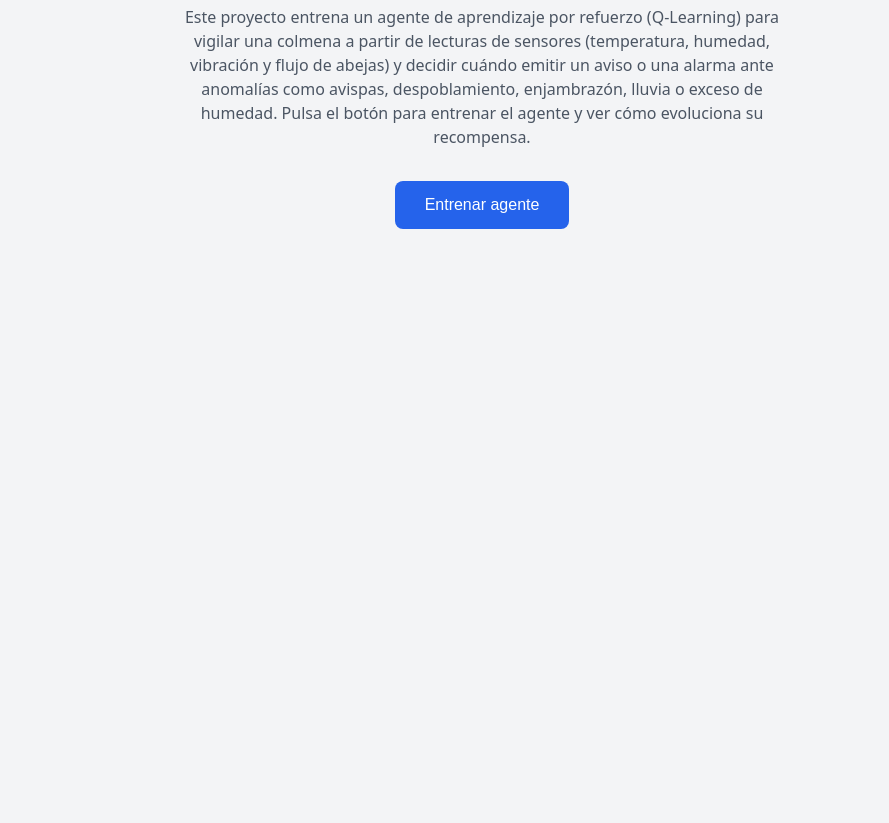
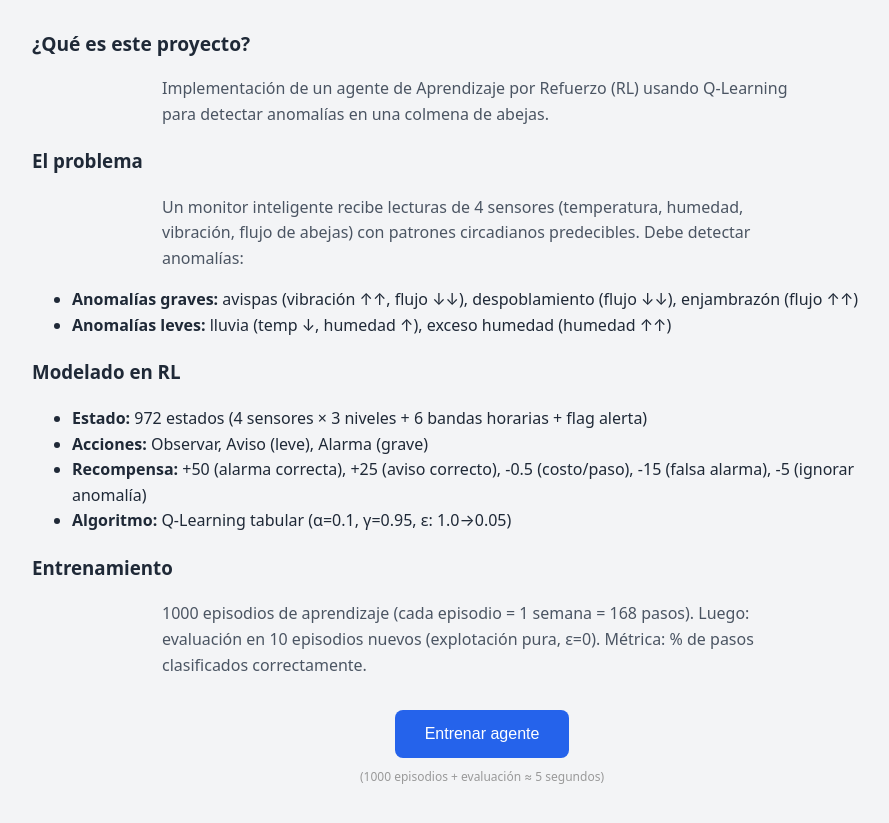
Before and after one commit to NicolasSandovalll/deteccion-anomalias-colmena-rl, a website: page index.html in a window 1280 px wide. Shown: the part 73-896 px from the top of the page, without its empty margins (158-1047 px from the left). Before the commit the page ends 800 px from the top, so only its background shows below. Drawn offline with nearby package versions, Linux system fonts and the light colour scheme.

Commit message:
feat(frontend): añadir sección explicativa del modelo RL y contexto del proyecto

```diff
--- a/index.html
+++ b/index.html
@@ -181,18 +181,46 @@
   <div class="contenedor">
     <header>
       <h1>Detección de anomalías en colmena · Q-Learning</h1>
-      <p>
-        Este proyecto entrena un agente de aprendizaje por refuerzo (Q-Learning)
-        para vigilar una colmena a partir de lecturas de sensores (temperatura,
-        humedad, vibración y flujo de abejas) y decidir cuándo emitir un aviso o
-        una alarma ante anomalías como avispas, despoblamiento, enjambrazón,
-        lluvia o exceso de humedad. Pulsa el botón para entrenar el agente y ver
-        cómo evoluciona su recompensa.
-      </p>
+
+      <section id="contexto" style="margin: 30px 0; line-height: 1.6; text-align: left;">
+
+        <h2>¿Qué es este proyecto?</h2>
+        <p>Implementación de un agente de Aprendizaje por Refuerzo (RL)
+        usando Q-Learning para detectar anomalías en una colmena de abejas.</p>
+
+        <h3>El problema</h3>
+        <p>Un monitor inteligente recibe lecturas de 4 sensores
+        (temperatura, humedad, vibración, flujo de abejas) con patrones
+        circadianos predecibles. Debe detectar anomalías:</p>
+        <ul>
+          <li><strong>Anomalías graves:</strong> avispas (vibración ↑↑, flujo ↓↓),
+              despoblamiento (flujo ↓↓), enjambrazón (flujo ↑↑)</li>
+          <li><strong>Anomalías leves:</strong> lluvia (temp ↓, humedad ↑),
+              exceso humedad (humedad ↑↑)</li>
+        </ul>
+
+        <h3>Modelado en RL</h3>
+        <ul>
+          <li><strong>Estado:</strong> 972 estados (4 sensores × 3 niveles + 6 bandas horarias + flag alerta)</li>
+          <li><strong>Acciones:</strong> Observar, Aviso (leve), Alarma (grave)</li>
+          <li><strong>Recompensa:</strong> +50 (alarma correcta), +25 (aviso correcto),
+              -0.5 (costo/paso), -15 (falsa alarma), -5 (ignorar anomalía)</li>
+          <li><strong>Algoritmo:</strong> Q-Learning tabular (α=0.1, γ=0.95, ε: 1.0→0.05)</li>
+        </ul>
+
+        <h3>Entrenamiento</h3>
+        <p>1000 episodios de aprendizaje (cada episodio = 1 semana = 168 pasos).
+        Luego: evaluación en 10 episodios nuevos (explotación pura, ε=0).
+        Métrica: % de pasos clasificados correctamente.</p>
+
+      </section>
     </header>
 
     <div class="acciones">
       <button id="btnEntrenar" onclick="entrenar()">Entrenar agente</button>
+      <p style="font-size:12px; color:#999; margin-top:10px;">
+        (1000 episodios + evaluación ≈ 5 segundos)
+      </p>
     </div>
 
     <!-- Spinner de carga -->
```
